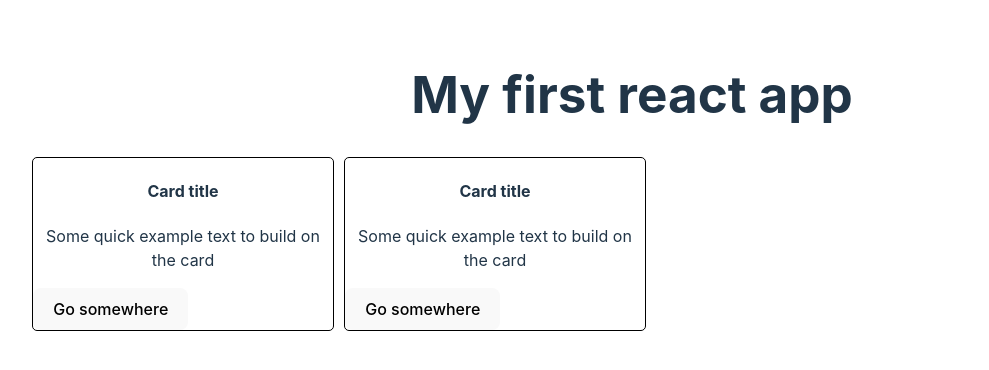
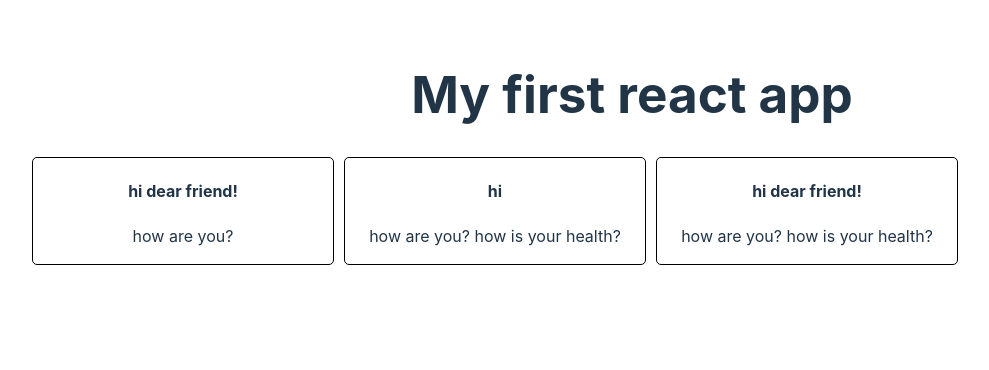
Before and after one commit to s-i-fedorov/react, a React (Vite) app: page / in a window 1280 px wide. Shown: the top 370 px of the page, without its empty margins (8-997 px from the left). Built offline with nearby package versions, Linux system fonts and the light colour scheme.

Commit message:
hw_74 props and render

```diff
--- a/src/App.jsx
+++ b/src/App.jsx
@@ -7,8 +7,11 @@ function App() {
          <h1>My first react app</h1>
       </header>
         <main className="container">
-            <Card />
-            <Card />
+            <Card  title={'dear friend!'}/>
+            <Card text={'how is your health?'}/>
+            <Card
+                title={'dear friend!'}
+                text={'how is your health?'}/>
         </main>
 
     </>
--- a/src/components/Card.jsx
+++ b/src/components/Card.jsx
@@ -4,9 +4,8 @@ class Card extends React.Component{
     render(){
         return <div className="card">
             <div className="card-body">
-                <h4 className="card-title">Card title</h4>
-                <p className="card-text">Some quick example text to build on the card</p>
-                <button type="button" className="btn btn-primary">Go somewhere</button>
+                <h4 className="card-title">hi {this.props.title}</h4>
+                <p className="card-text">how are you? {this.props.text}</p>
             </div>
         </div>
     }
--- a/src/index.css
+++ b/src/index.css
@@ -24,7 +24,7 @@
 }
 
 .card{
-  max-width: 300px;
+  width: 300px;
   border: 1px  solid black;
   border-radius: 5px;
 }
```
Also changed, not shown: 1 other file (tests, documents, lock files or other folders).
